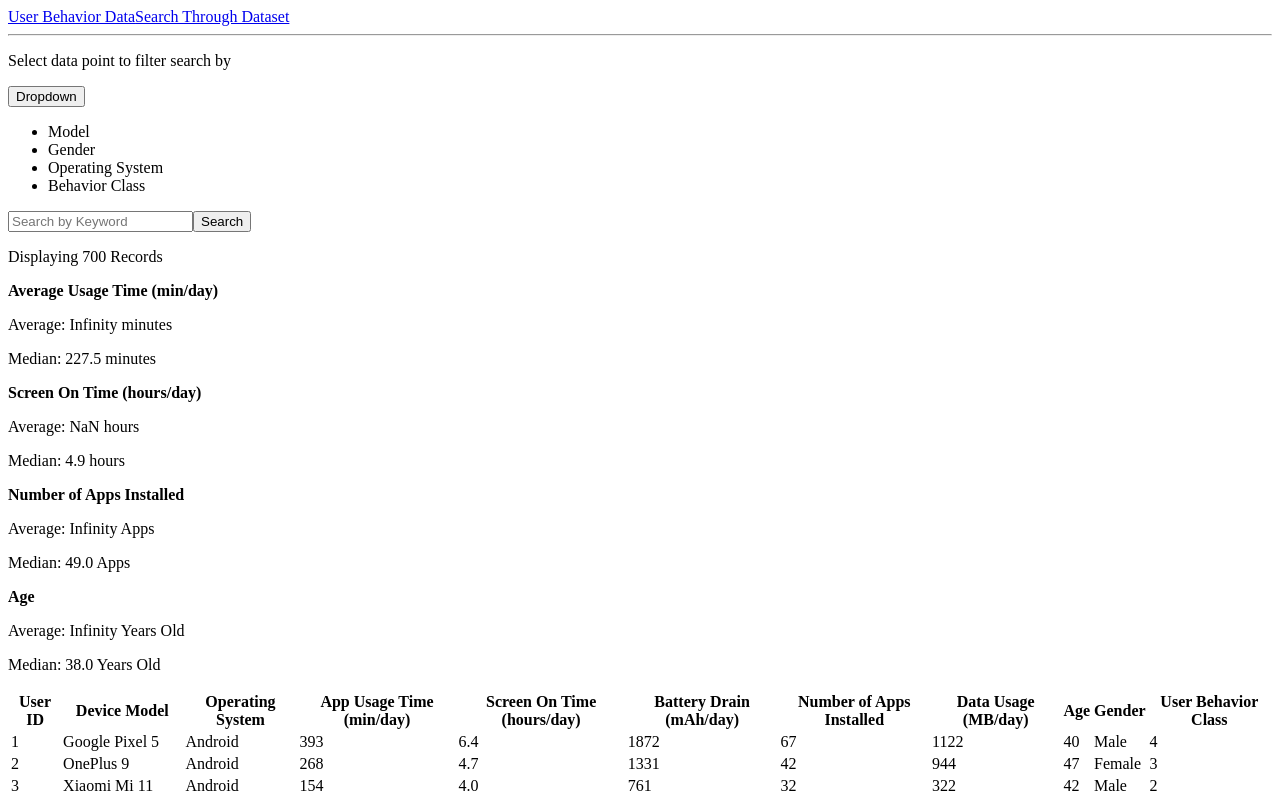
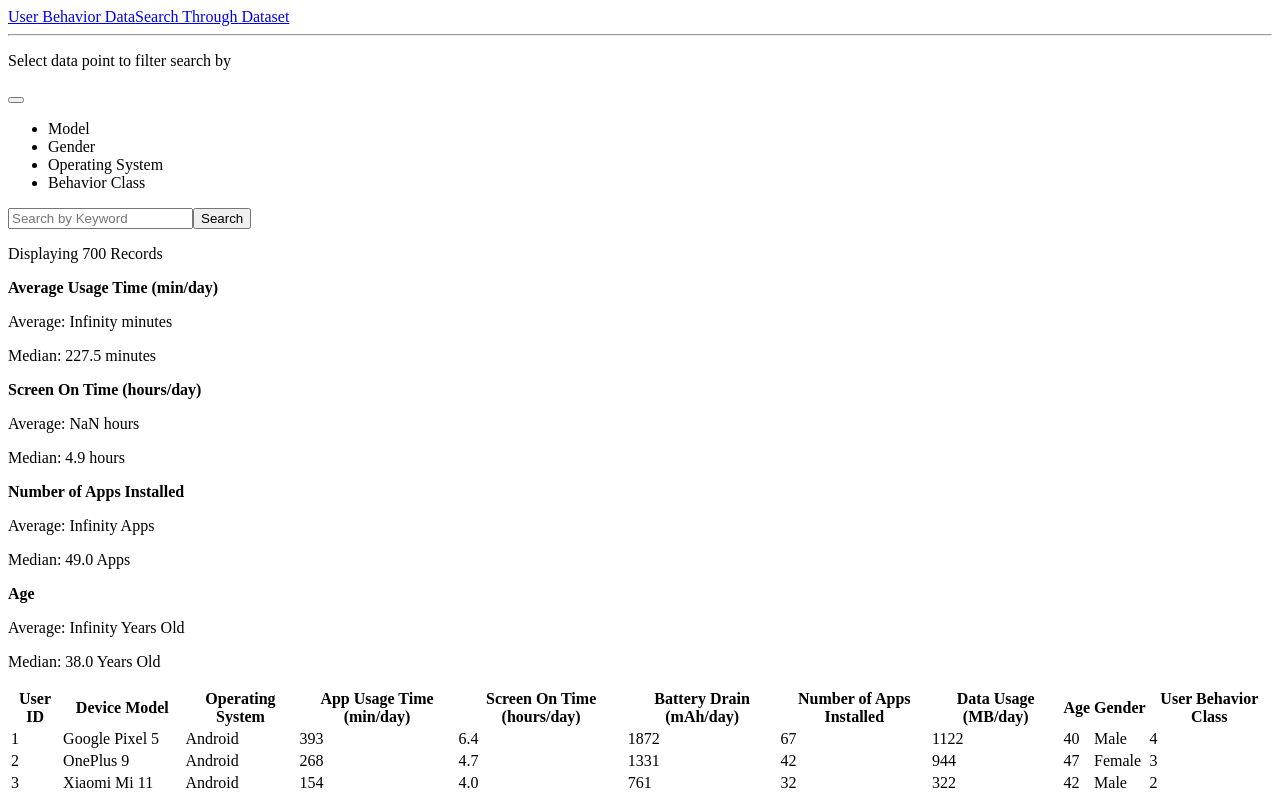
Before and after one commit to shakaylac/Mid-course-Assignment, a React app in the folder assignment-app/: page /search in a window 1280 px wide. Shown: the top 796 px of the page. Built offline with nearby package versions, Linux system fonts and the light colour scheme; the HTML template or start-up script is replaced by a standard one.

Commit message:
Added the selectedOpitonin between the greater than and lesser than signs. I thought it wasn't working and tried adding things but they weren't neededso I deleted them. Dropdown works as intended now.

```diff
--- a/assignment-app/src/DropdownButton.jsx
+++ b/assignment-app/src/DropdownButton.jsx
@@ -3,13 +3,12 @@ import { useState } from "react";
 function DropdownButton({ onFilterChange}) {
 
 
-    const [selectedOption, setSelectedOption] = useState('Model');
+    const [selectedOption, setSelectedOption] = useState('');
 
     const handleChange = (e) => {
-       const value =e.target.getAttribute("data-value");
+       const value = e.target.getAttribute("data-value");
        setSelectedOption(e.target.innerText);
        onFilterChange(value);
-
 
     }
 
@@ -18,7 +17,7 @@ function DropdownButton({ onFilterChange}) {
         <div className="d-flex flex-column">
         <p>Select data point to filter search by</p>
         <div className="input-group">
-          <button className="btn btn-outline-secondary dropdown-toggle" type="button" data-bs-toggle="dropdown" aria-expanded="false">Dropdown</button>
+          <button className="btn btn-outline-secondary dropdown-toggle" type="button" data-bs-toggle="dropdown" aria-expanded="false">{selectedOption}</button>
             <ul className="dropdown-menu">
                 <li className="dropdown-item" data-value="model" onClick={handleChange}>Model</li>
                 <li className="dropdown-item" data-value="gender" onClick={handleChange}>Gender</li>
```
